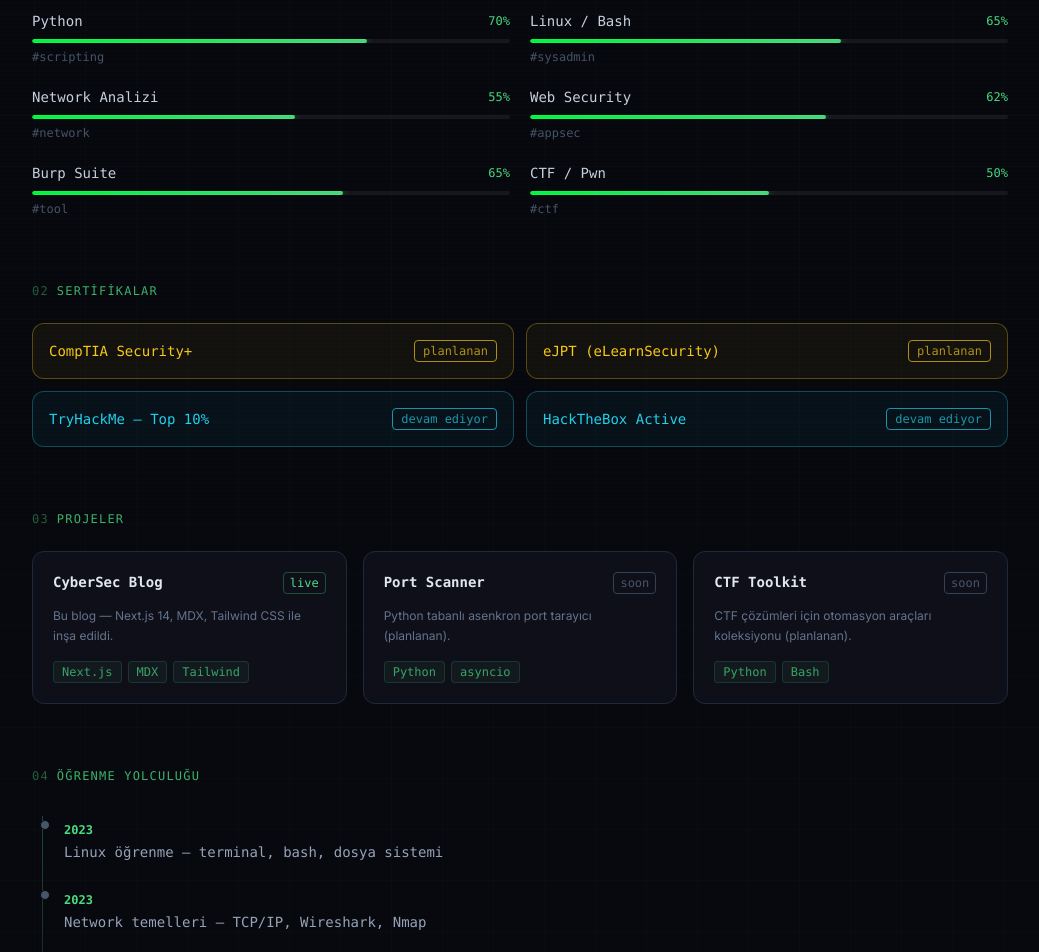
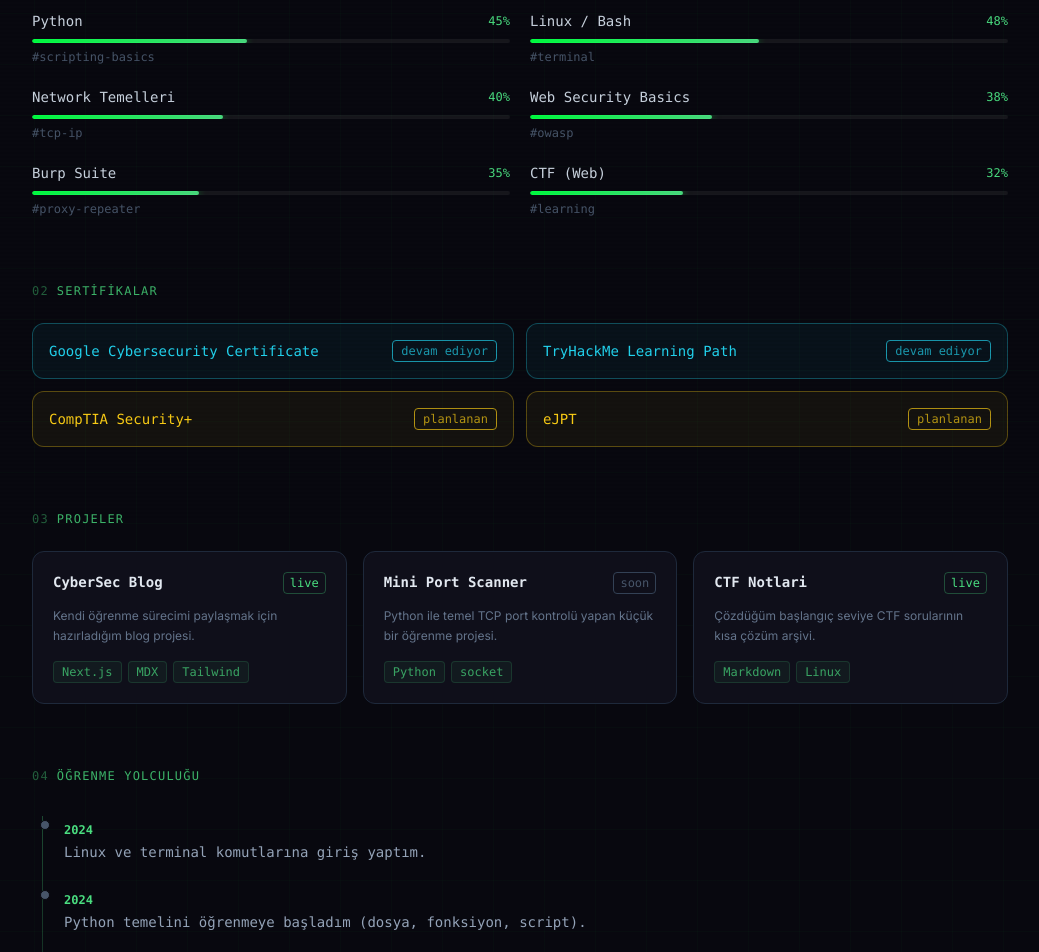
Before and after one commit to codewarrior96/cybersec-blog, a Next.js app: page /portfolio in a window 1280 px wide. Shown: the part 280-1232 px from the top of the page, without its empty margins (118-1157 px from the left). Built offline with nearby package versions, Linux system fonts and the light colour scheme; no server answers.

Commit message:
Slow down live attack stream to 30s and update portfolio content

```diff
--- a/src/app/api/live-attacks/route.ts
+++ b/src/app/api/live-attacks/route.ts
@@ -108,8 +108,6 @@
       sendEvent('ready', { ok: true, ts: new Date().toISOString() })
 
       attackInterval = setInterval(() => {
-        const burst = Math.random() < 0.2 ? rnd(2, 4) : 1
-        for (let i = 0; i < burst; i += 1) {
         eventId += 1
         const attack = makeAttack(eventId)
         sendEvent('attack', attack)
@@ -124,8 +122,7 @@
         }).catch(() => {
           // keep stream alive even if persistence fails
         })
-        }
-      }, 1300)
+      }, 30_000)
 
       heartbeatInterval = setInterval(() => {
         write(`: keepalive ${Date.now()}\n\n`)
--- a/src/app/portfolio/page.tsx
+++ b/src/app/portfolio/page.tsx
@@ -4,58 +4,57 @@
 export const metadata: Metadata = { title: 'Portfolio' };
 
 const skills = [
-  { name: 'Python',           level: 70, tag: 'scripting' },
-  { name: 'Linux / Bash',     level: 65, tag: 'sysadmin'  },
-  { name: 'Network Analizi',  level: 55, tag: 'network'   },
-  { name: 'Web Security',     level: 62, tag: 'appsec'    },
-  { name: 'Burp Suite',       level: 65, tag: 'tool'      },
-  { name: 'CTF / Pwn',        level: 50, tag: 'ctf'       },
+  { name: 'Python', level: 45, tag: 'scripting-basics' },
+  { name: 'Linux / Bash', level: 48, tag: 'terminal' },
+  { name: 'Network Temelleri', level: 40, tag: 'tcp-ip' },
+  { name: 'Web Security Basics', level: 38, tag: 'owasp' },
+  { name: 'Burp Suite', level: 35, tag: 'proxy-repeater' },
+  { name: 'CTF (Web)', level: 32, tag: 'learning' },
 ];
 
 const certs = [
-  { name: 'CompTIA Security+',  status: 'planned',     color: 'text-yellow-400 border-yellow-400/30 bg-yellow-400/5' },
-  { name: 'eJPT (eLearnSecurity)', status: 'planned',  color: 'text-yellow-400 border-yellow-400/30 bg-yellow-400/5' },
-  { name: 'TryHackMe — Top 10%',   status: 'progress', color: 'text-cyan-400 border-cyan-400/30 bg-cyan-400/5'      },
-  { name: 'HackTheBox Active',     status: 'progress', color: 'text-cyan-400 border-cyan-400/30 bg-cyan-400/5'      },
+  { name: 'Google Cybersecurity Certificate', status: 'progress', color: 'text-cyan-400 border-cyan-400/30 bg-cyan-400/5' },
+  { name: 'TryHackMe Learning Path', status: 'progress', color: 'text-cyan-400 border-cyan-400/30 bg-cyan-400/5' },
+  { name: 'CompTIA Security+', status: 'planned', color: 'text-yellow-400 border-yellow-400/30 bg-yellow-400/5' },
+  { name: 'eJPT', status: 'planned', color: 'text-yellow-400 border-yellow-400/30 bg-yellow-400/5' },
 ];
 
 const projects = [
   {
     name: 'CyberSec Blog',
-    desc: 'Bu blog — Next.js 14, MDX, Tailwind CSS ile inşa edildi.',
+    desc: 'Kendi öğrenme sürecimi paylaşmak için hazırladığım blog projesi.',
     tech: ['Next.js', 'MDX', 'Tailwind'],
     status: 'live',
     href: '/',
   },
   {
-    name: 'Port Scanner',
-    desc: 'Python tabanlı asenkron port tarayıcı (planlanan).',
-    tech: ['Python', 'asyncio'],
+    name: 'Mini Port Scanner',
+    desc: 'Python ile temel TCP port kontrolü yapan küçük bir öğrenme projesi.',
+    tech: ['Python', 'socket'],
     status: 'planned',
     href: '#',
   },
   {
-    name: 'CTF Toolkit',
-    desc: 'CTF çözümleri için otomasyon araçları koleksiyonu (planlanan).',
-    tech: ['Python', 'Bash'],
-    status: 'planned',
-    href: '#',
+    name: 'CTF Notlari',
+    desc: 'Çözdüğüm başlangıç seviye CTF sorularının kısa çözüm arşivi.',
+    tech: ['Markdown', 'Linux'],
+    status: 'live',
+    href: '/blog',
   },
 ];
 
 const timeline = [
-  { year: '2023', event: 'Linux öğrenme — terminal, bash, dosya sistemi', dot: 'bg-slate-600' },
-  { year: '2023', event: 'Network temelleri — TCP/IP, Wireshark, Nmap',    dot: 'bg-slate-600' },
-  { year: '2024', event: 'Web güvenliği — XSS, SQLi, Burp Suite',          dot: 'bg-cyan-500'  },
-  { year: '2024', event: 'İlk CTF yarışmaları ve writeup yayınları',        dot: 'bg-cyan-500'  },
-  { year: '2025', event: 'Pentest araçları — Metasploit, Nessus, exploit',  dot: 'bg-green-400' },
-  { year: 'Şimdi','event': 'Aktif araştırma ve blog içerikleri',            dot: 'bg-green-400 shadow-[0_0_8px_#00ff41]' },
+  { year: '2024', event: 'Linux ve terminal komutlarına giriş yaptım.', dot: 'bg-slate-600' },
+  { year: '2024', event: 'Python temelini öğrenmeye başladım (dosya, fonksiyon, script).', dot: 'bg-slate-600' },
+  { year: '2025', event: 'Ağ temelleri: TCP/IP, Wireshark ve Nmap başlangıç pratiği.', dot: 'bg-cyan-500' },
+  { year: '2025', event: 'OWASP Top 10 ve Burp Suite ile temel web güvenlik çalışmaları.', dot: 'bg-cyan-500' },
+  { year: '2026', event: 'Blogu yayına alıp düzenli writeup paylaşmaya başladım.', dot: 'bg-green-400' },
+  { year: 'Şimdi', event: '90 günlük plan: haftalık çalışma + aylık 1 mini proje + düzenli not.', dot: 'bg-green-400 shadow-[0_0_8px_#00ff41]' },
 ];
 
 export default function PortfolioPage() {
   return (
     <div className="max-w-5xl mx-auto px-6 py-16">
-      {/* Header */}
       <div className="mb-14">
         <p className="font-mono text-slate-500 text-sm mb-3">
           <span className="text-green-400">guest</span>@cybersec:~$
@@ -66,7 +65,6 @@
         </h1>
       </div>
 
-      {/* ── Skills ── */}
       <section className="mb-16">
         <h2 className="font-mono text-green-400/80 text-xs uppercase tracking-widest mb-6 flex items-center gap-2">
           <span className="text-green-400/40">01</span> Beceriler
@@ -93,7 +91,6 @@
         </div>
       </section>
 
-      {/* ── Certifications ── */}
       <section className="mb-16">
         <h2 className="font-mono text-green-400/80 text-xs uppercase tracking-widest mb-6 flex items-center gap-2">
           <span className="text-green-400/40">02</span> Sertifikalar
@@ -113,7 +110,6 @@
         </div>
       </section>
 
-      {/* ── Projects ── */}
       <section className="mb-16">
         <h2 className="font-mono text-green-400/80 text-xs uppercase tracking-widest mb-6 flex items-center gap-2">
           <span className="text-green-400/40">03</span> Projeler
@@ -155,19 +151,16 @@
         </div>
       </section>
 
-      {/* ── Timeline ── */}
       <section>
         <h2 className="font-mono text-green-400/80 text-xs uppercase tracking-widest mb-8 flex items-center gap-2">
           <span className="text-green-400/40">04</span> Öğrenme Yolculuğu
         </h2>
         <div className="relative pl-8">
-          {/* Vertical line */}
           <div className="absolute left-2.5 top-0 bottom-0 w-px bg-gradient-to-b from-green-400/30 via-green-400/15 to-transparent" />
 
           <div className="space-y-6">
             {timeline.map((item, i) => (
               <div key={i} className="relative flex items-start gap-4">
-                {/* Dot */}
                 <div className={`absolute -left-6 mt-1 w-2.5 h-2.5 rounded-full border border-[#08080f] ${item.dot}`} />
                 <div>
                   <span className="font-mono text-green-400 text-xs font-bold">{item.year}</span>
```
Lines whose indentation alone changed are shown as unchanged.
